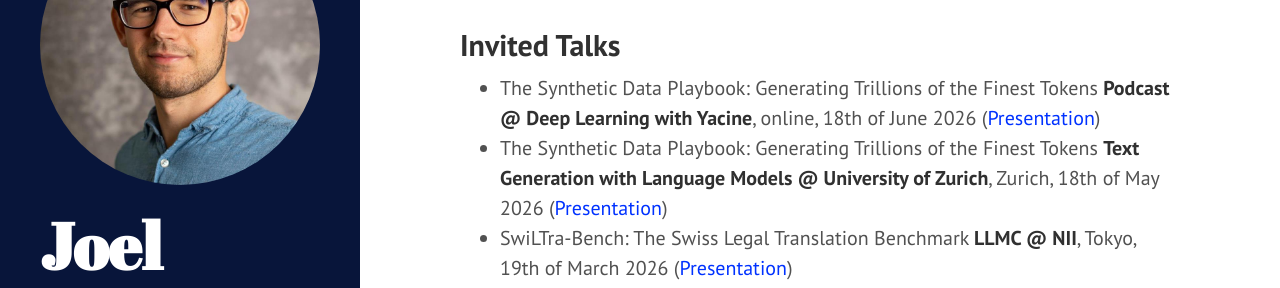
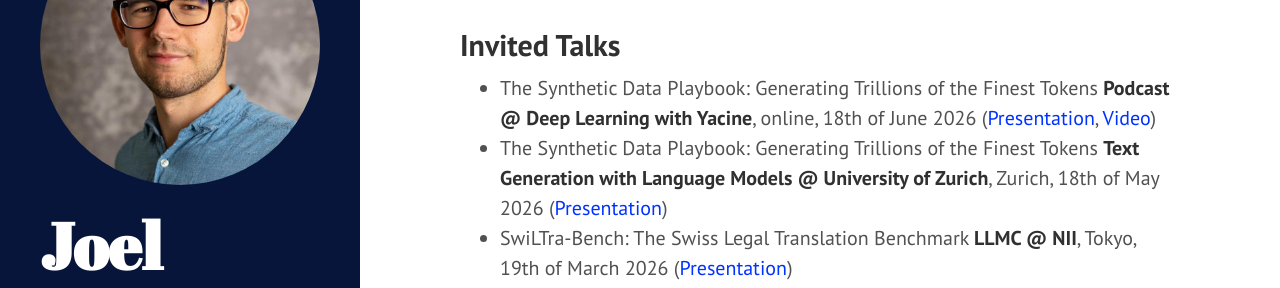
Before and after one commit to JoelNiklaus/joelniklaus.github.io, a Jekyll site: the page built from _pages/talks.md, in a window 1280 px wide and 900 px high, scrolled down 377 px. Shown: the part 155-443 px from the top of the window. Built offline with Jekyll 4.4.1, drawn with Linux system fonts in a browser that asks for light colours; a style sheet for code colours, icons or effects is not loaded.

Commit message:
added video for podcast

```diff
--- a/_pages/talks.md
+++ b/_pages/talks.md
@@ -10,7 +10,7 @@ title: Talks
 
 ## Invited Talks
 
-- The Synthetic Data Playbook: Generating Trillions of the Finest Tokens **Podcast @ Deep Learning with Yacine**, online, 18th of June 2026 ([Presentation](https://docs.google.com/presentation/d/1JW0zFJGFJ9yW0wwK7vw_OCoybMzbmM0_DRR-cfg62zs/edit?usp=sharing))
+- The Synthetic Data Playbook: Generating Trillions of the Finest Tokens **Podcast @ Deep Learning with Yacine**, online, 18th of June 2026 ([Presentation](https://docs.google.com/presentation/d/1JW0zFJGFJ9yW0wwK7vw_OCoybMzbmM0_DRR-cfg62zs/edit?usp=sharing), [Video](https://www.youtube.com/watch?v=Nk2HpRb1Vl4))
 - The Synthetic Data Playbook: Generating Trillions of the Finest Tokens **Text Generation with Language Models @ University of Zurich**, Zurich, 18th of May 2026 ([Presentation](https://docs.google.com/presentation/d/1lY40grdoBdD3VsuaxmwVAx3x-X8hxZkU8ZXsvLVAmyw/edit?usp=sharing))
 - SwiLTra-Bench: The Swiss Legal Translation Benchmark **LLMC @ NII**, Tokyo, 19th of March 2026 ([Presentation](https://docs.google.com/presentation/d/1djkKhO5UMpNHXJ0MyxFAnfYk0UEZsJVpniKAcd8iwTM/edit?usp=sharing))
 - The Synthetic Data Playbook: Generating Trillions of the Finest Tokens **LLMC Group Meeting @ NII**, Tokyo, 18th of March 2026 ([Presentation](https://niklaus.ai/files/presentations/nii_finephrase.html))
```
